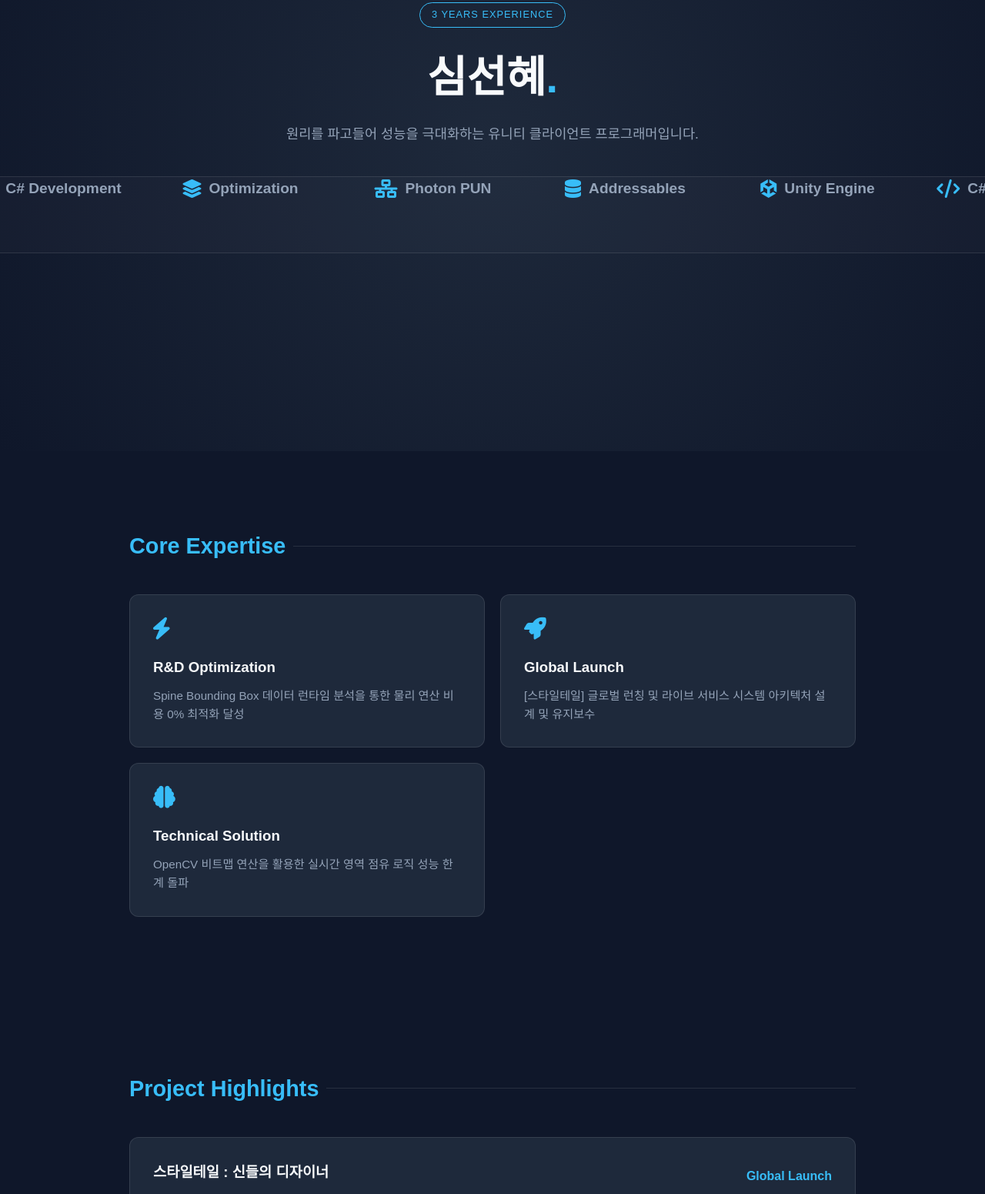
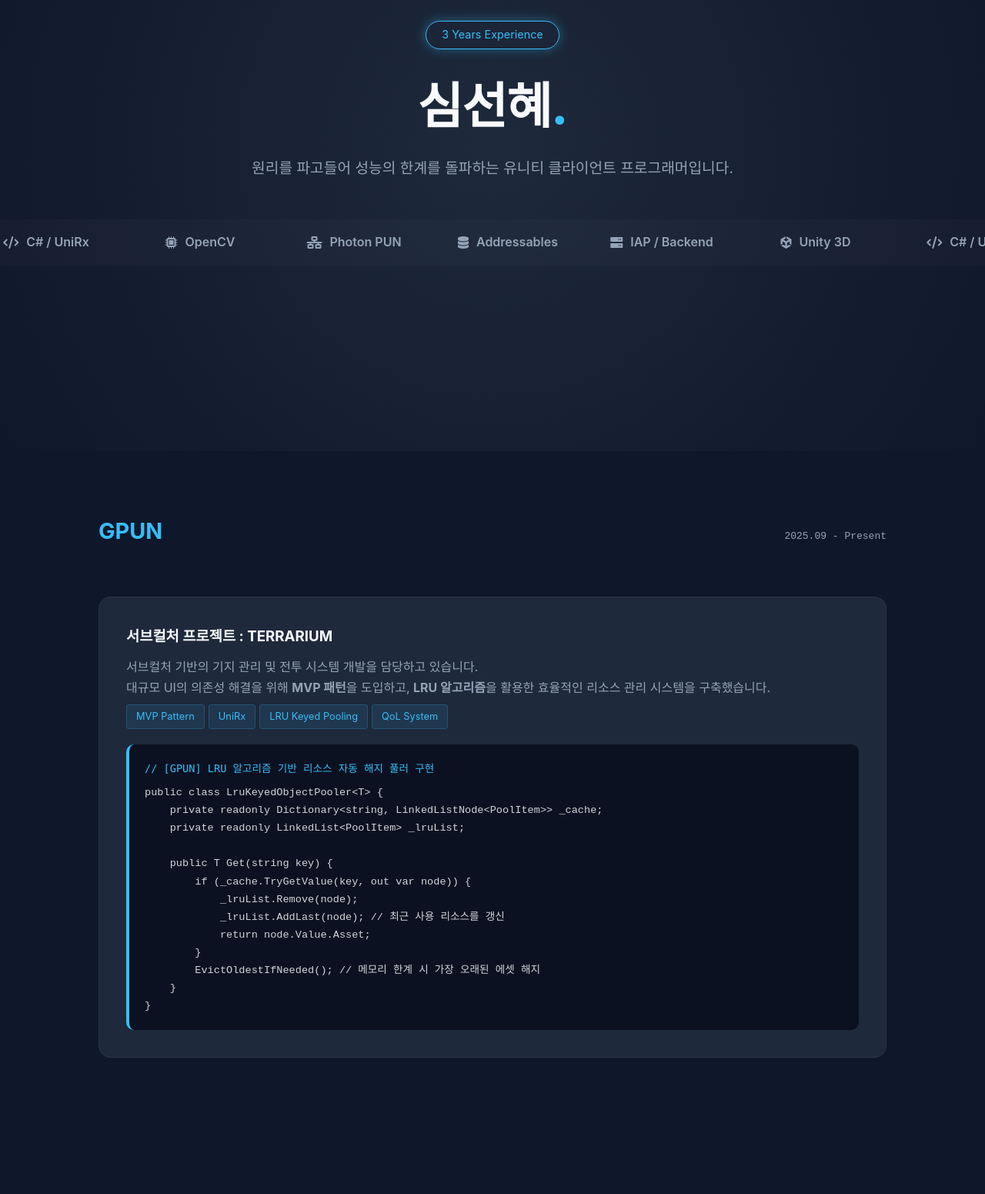
Before and after one commit to seonsun986/portfolio, a plain HTML site: page index.html in a window 1280 px wide. Shown: the part 214-1765 px from the top of the page at 77% size. Drawn offline with Linux system fonts and the light colour scheme.

Commit message:
Add files via upload

```diff
--- a/index.html
+++ b/index.html
@@ -3,36 +3,38 @@
 <head>
     <meta charset="UTF-8">
     <meta name="viewport" content="width=device-width, initial-scale=1.0">
-    <title>심선혜 | Game Client Programmer</title>
-    <!-- FontAwesome for Icons -->
+    <title>심선혜 | Unity Client Programmer Portfolio</title>
     <link rel="stylesheet" href="https://cdnjs.cloudflare.com/ajax/libs/font-awesome/6.0.0/css/all.min.css">
     <style>
         :root {
             --bg-color: #0f172a;
             --card-bg: #1e293b;
-            --primary-color: #38bdf8; /* 네온 블루 단일 포인트 */
+            --primary-color: #38bdf8; /* 네온 블루 */
+            --secondary-color: #818cf8; /* 퍼플 블루 */
             --text-main: #f8fafc;
             --text-dim: #94a3b8;
-            --border-color: rgba(255, 255, 255, 0.1);
+            --code-bg: #0b1120;
+            --neon-glow: 0 0 15px rgba(56, 189, 248, 0.4);
         }
 
         * { margin: 0; padding: 0; box-sizing: border-box; }
         body {
             background-color: var(--bg-color);
             color: var(--text-main);
-            font-family: 'Pretendard', sans-serif;
-            line-height: 1.6;
+            font-family: 'Pretendard', -apple-system, sans-serif;
+            line-height: 1.7;
+            overflow-x: hidden;
         }
 
-        /* [1. 가독성] 모바일 브레이크 포인트 설정 */
+        /* Utility */
         .mobile-br { display: none; }
-        @media (max-width: 768px) {
-            .mobile-br { display: block; }
-            h1 { font-size: 2.2rem !important; }
-            section { padding: 60px 20px !important; }
-        }
+        @media (max-width: 768px) { .mobile-br { display: block; } }
+        section { padding: 80px 10%; max-width: 1300px; margin: 0 auto; }
+        h2 { font-size: 2rem; margin-bottom: 40px; display: flex; align-items: center; gap: 15px; }
+        h2::after { content: ""; flex: 1; height: 1px; background: rgba(255,255,255,0.1); }
+        .tag { background: rgba(56, 189, 248, 0.1); color: var(--primary-color); padding: 4px 12px; border-radius: 4px; font-size: 0.8rem; border: 1px solid rgba(56, 189, 248, 0.2); margin-right: 5px; margin-top: 8px; display: inline-block; }
 
-        /* Header */
+        /* Hero Section */
         header {
             height: 100vh;
             display: flex;
@@ -42,106 +44,48 @@
             text-align: center;
             background: radial-gradient(circle at center, #1e293b 0%, #0f172a 100%);
         }
+        .hero-badge { border: 1px solid var(--primary-color); color: var(--primary-color); padding: 5px 20px; border-radius: 30px; font-size: 0.9rem; margin-bottom: 20px; box-shadow: var(--neon-glow); }
+        h1 { font-size: 4rem; margin-bottom: 10px; font-weight: 800; letter-spacing: -1px; }
+        .subtitle { font-size: 1.2rem; color: var(--text-dim); max-width: 700px; }
 
-        .hero-badge {
-            border: 1px solid var(--primary-color);
-            color: var(--primary-color);
-            padding: 5px 15px;
-            border-radius: 30px;
-            font-size: 0.8rem;
-            margin-bottom: 20px;
-            text-transform: uppercase;
-            letter-spacing: 1px;
+        /* Tech Rolling Banner */
+        .slider { width: 100%; height: 60px; overflow: hidden; background: rgba(255,255,255,0.02); margin-top: 50px; display: flex; align-items: center; }
+        .slide-track { display: flex; width: calc(200px * 12); animation: scroll 25s linear infinite; }
+        .slide { width: 200px; display: flex; align-items: center; justify-content: center; gap: 10px; color: var(--text-dim); font-weight: 600; }
+        @keyframes scroll { 0% { transform: translateX(0); } 100% { transform: translateX(calc(-200px * 6)); } }
+
+        /* Work Experience Cards */
+        .work-box { margin-bottom: 60px; }
+        .work-header { display: flex; justify-content: space-between; align-items: baseline; margin-bottom: 20px; flex-wrap: wrap; }
+        .work-title { font-size: 1.8rem; color: var(--primary-color); }
+        .work-date { color: var(--text-dim); font-family: monospace; }
+
+        .card {
+            background: var(--card-bg);
+            padding: 35px;
+            border-radius: 16px;
+            border: 1px solid rgba(255,255,255,0.05);
+            transition: all 0.3s ease;
+            margin-bottom: 25px;
+        }
+        .card:hover { transform: translateY(-5px); border-color: var(--primary-color); box-shadow: var(--neon-glow); }
+
+        /* Code Block */
+        .code-window {
+            background: var(--code-bg);
+            border-radius: 10px;
+            padding: 20px;
+            margin-top: 20px;
+            font-family: 'Fira Code', 'Consolas', monospace;
+            font-size: 0.85rem;
+            overflow-x: auto;
+            border-left: 4px solid var(--primary-color);
         }
 
-        h1 { font-size: 3.5rem; margin-bottom: 15px; font-weight: 800; color: var(--text-main); }
-        .subtitle { font-size: 1.1rem; color: var(--text-dim); }
-
-        /* [4. 동적요소] 무한 롤링 배너 (Tech Stack) */
-        .slider {
-            width: 100%;
-            height: 100px;
-            margin: 40px 0;
-            overflow: hidden;
-            position: relative;
-            background: rgba(255, 255, 255, 0.02);
-            border-top: 1px solid var(--border-color);
-            border-bottom: 1px solid var(--border-color);
-        }
-
-        .slide-track {
-            display: flex;
-            width: calc(250px * 10);
-            animation: scroll 20s linear infinite;
-        }
-
-        .slide {
-            width: 250px;
-            display: flex;
-            align-items: center;
-            justify-content: center;
-            gap: 10px;
-            font-weight: 600;
-            color: var(--text-dim);
-            font-size: 1.2rem;
-        }
-
-        .slide i { color: var(--primary-color); font-size: 1.5rem; }
-
-        @keyframes scroll {
-            0% { transform: translateX(0); }
-            100% { transform: translateX(calc(-250px * 5)); }
-        }
-
-        /* Main Content */
-        section { padding: 100px 10%; max-width: 1200px; margin: 0 auto; }
-        h2 {
-            font-size: 1.8rem;
-            margin-bottom: 40px;
-            color: var(--primary-color);
-            display: flex;
-            align-items: center;
-            gap: 10px;
-        }
-        h2::after { content: ""; flex: 1; height: 1px; background: var(--border-color); }
-
-        /* [2. 통일성] 카드 디자인 */
-        .grid { display: grid; grid-template-columns: repeat(auto-fit, minmax(320px, 1fr)); gap: 20px; }
-        .card {
-            background: var(--card-bg);
-            padding: 30px;
-            border-radius: 12px;
-            border: 1px solid var(--border-color);
-            transition: all 0.3s ease;
-        }
-        .card:hover { border-color: var(--primary-color); transform: translateY(-5px); }
-        .card i { color: var(--primary-color); margin-bottom: 20px; font-size: 1.8rem; }
-        .card h3 { margin-bottom: 10px; }
-        .card p { color: var(--text-dim); font-size: 0.95rem; }
-
-        /* Tag Style */
-        .tags { margin-top: 20px; display: flex; flex-wrap: wrap; gap: 8px; }
-        .tag {
-            background: rgba(56, 189, 248, 0.1);
-            color: var(--primary-color);
-            padding: 4px 10px;
-            border-radius: 4px;
-            font-size: 0.75rem;
-            border: 1px solid rgba(56, 189, 248, 0.2);
-        }
-
-        /* [3. 기능] 링크 연동 */
-        .social-links a {
-            color: var(--text-main);
-            font-size: 1.8rem;
-            margin: 0 15px;
-            text-decoration: none;
-            transition: color 0.3s;
-        }
+        /* Footer */
+        footer { padding: 100px 10%; text-align: center; border-top: 1px solid rgba(255,255,255,0.05); }
+        .social-links a { color: var(--text-main); font-size: 2rem; margin: 0 20px; transition: 0.3s; }
         .social-links a:hover { color: var(--primary-color); }
-
-        footer { text-align: center; padding: 100px 0; border-top: 1px solid var(--border-color); }
-
     </style>
 </head>
 <body>
@@ -149,87 +93,143 @@
     <header>
         <div class="hero-badge">3 Years Experience</div>
         <h1>심선혜<span style="color:var(--primary-color);">.</span></h1>
-        <p class="subtitle">
-            원리를 파고들어 성능을 극대화하는 <br class="mobile-br">
-            유니티 클라이언트 프로그래머입니다.
-        </p>
+        <p class="subtitle">원리를 파고들어 성능의 한계를 돌파하는 <br class="mobile-br"> 유니티 클라이언트 프로그래머입니다.</p>
 
-        <!-- [4. 동적요소] 로고 롤링 배너 -->
         <div class="slider">
             <div class="slide-track">
-                <div class="slide"><i class="fab fa-unity"></i> Unity Engine</div>
-                <div class="slide"><i class="fas fa-code"></i> C# Development</div>
-                <div class="slide"><i class="fas fa-layer-group"></i> Optimization</div>
+                <div class="slide"><i class="fab fa-unity"></i> Unity 3D</div>
+                <div class="slide"><i class="fas fa-code"></i> C# / UniRx</div>
+                <div class="slide"><i class="fas fa-microchip"></i> OpenCV</div>
                 <div class="slide"><i class="fas fa-network-wired"></i> Photon PUN</div>
                 <div class="slide"><i class="fas fa-database"></i> Addressables</div>
-                <!-- 무한 루프를 위한 복제 -->
-                <div class="slide"><i class="fab fa-unity"></i> Unity Engine</div>
-                <div class="slide"><i class="fas fa-code"></i> C# Development</div>
-                <div class="slide"><i class="fas fa-layer-group"></i> Optimization</div>
+                <div class="slide"><i class="fas fa-server"></i> IAP / Backend</div>
+                <!-- Duplicate for Loop -->
+                <div class="slide"><i class="fab fa-unity"></i> Unity 3D</div>
+                <div class="slide"><i class="fas fa-code"></i> C# / UniRx</div>
+                <div class="slide"><i class="fas fa-microchip"></i> OpenCV</div>
                 <div class="slide"><i class="fas fa-network-wired"></i> Photon PUN</div>
                 <div class="slide"><i class="fas fa-database"></i> Addressables</div>
+                <div class="slide"><i class="fas fa-server"></i> IAP / Backend</div>
             </div>
         </div>
     </header>
 
-    <section>
-        <h2>Core Expertise</h2>
-        <div class="grid">
-            <div class="card">
-                <i class="fas fa-bolt"></i>
-                <h3>R&D Optimization</h3>
-                <p>Spine Bounding Box 데이터 런타임 분석을 <br class="mobile-br"> 통한 물리 연산 비용 0% 최적화 달성</p>
+    <!-- [EXPERIENCE 1] GPUN -->
+    <section id="gpun">
+        <div class="work-header">
+            <h2 class="work-title">GPUN</h2>
+            <span class="work-date">2025.09 - Present</span>
+        </div>
+        <div class="card">
+            <h3>서브컬처 프로젝트 : TERRARIUM</h3>
+            <p style="color: var(--text-dim); margin-top: 10px;">
+                서브컬처 기반의 기지 관리 및 전투 시스템 개발을 담당하고 있습니다. <br>
+                대규모 UI의 의존성 해결을 위해 <strong>MVP 패턴</strong>을 도입하고, <strong>LRU 알고리즘</strong>을 활용한 효율적인 리소스 관리 시스템을 구축했습니다.
+            </p>
+            <div class="tags">
+                <span class="tag">MVP Pattern</span><span class="tag">UniRx</span><span class="tag">LRU Keyed Pooling</span><span class="tag">QoL System</span>
             </div>
-            <div class="card">
-                <i class="fas fa-rocket"></i>
-                <h3>Global Launch</h3>
-                <p>[스타일테일] 글로벌 런칭 및 라이브 <br class="mobile-br"> 서비스 시스템 아키텍처 설계 및 유지보수</p>
-            </div>
-            <div class="card">
-                <i class="fas fa-brain"></i>
-                <h3>Technical Solution</h3>
-                <p>OpenCV 비트맵 연산을 활용한 <br class="mobile-br"> 실시간 영역 점유 로직 성능 한계 돌파</p>
+
+            <div class="code-window">
+                <div style="color: var(--primary-color); margin-bottom: 8px;">// [GPUN] LRU 알고리즘 기반 리소스 자동 해지 풀러 구현</div>
+<pre style="color: #d1d5db;">
+public class LruKeyedObjectPooler&lt;T&gt; {
+    private readonly Dictionary&lt;string, LinkedListNode&lt;PoolItem&gt;&gt; _cache;
+    private readonly LinkedList&lt;PoolItem&gt; _lruList;
+
+    public T Get(string key) {
+        if (_cache.TryGetValue(key, out var node)) {
+            _lruList.Remove(node);
+            _lruList.AddLast(node); // 최근 사용 리소스를 갱신
+            return node.Value.Asset;
+        }
+        EvictOldestIfNeeded(); // 메모리 한계 시 가장 오래된 에셋 해지
+    }
+}</pre>
             </div>
         </div>
     </section>
 
-    <section>
-        <h2>Project Highlights</h2>
-        <!-- 스타일테일 -->
-        <div class="card" style="margin-bottom: 20px;">
-            <div style="display:flex; justify-content: space-between; align-items: center;">
-                <h3>스타일테일 : 신들의 디자이너</h3>
-                <span style="color: var(--primary-color); font-weight: bold;">Global Launch</span>
+    <!-- [EXPERIENCE 2] 페퍼콘 -->
+    <section id="peppercorn">
+        <div class="work-header">
+            <h2 class="work-title">페퍼콘 (Peppercorn)</h2>
+            <span class="work-date">2023.05 - 2025.05</span>
+        </div>
+        <div class="card">
+            <h3>스타일테일 : 신들의 디자이너</h3>
+            <p style="color: var(--text-dim); margin-top: 10px;">
+                글로벌 런칭 클라이언트 메인 개발자로 참여했습니다. <br>
+                Spine Bounding Box를 직접 제어하는 <strong>물리 최적화 R&D</strong>와 <strong>계층형 레드닷 시스템</strong> 설계를 주도했습니다.
+            </p>
+            <div class="tags">
+                <span class="tag">Spine R&D</span><span class="tag">Global IAP</span><span class="tag">Red Dot System</span><span class="tag">NavMesh2D</span>
             </div>
-            <p style="margin-top:15px;">별도의 Physics2D 모듈 없이 Spine 구조 분석만으로 <br class="mobile-br"> 정밀한 터치 인터랙션을 구현하여 성능을 최적화했습니다.</p>
-            <div class="tags">
-                <span class="tag">IAP</span><span class="tag">Addressables</span><span class="tag">Localization</span><span class="tag">Spine</span>
+
+            <div class="code-window">
+                <div style="color: var(--primary-color); margin-bottom: 8px;">// [스타일테일] Spine Vertex 데이터를 월드 좌표로 변환하여 콜라이더 갱신</div>
+<pre style="color: #d1d5db;">
+private void UpdateSpineHitbox(BoundingBoxAttachment box, Slot slot) {
+    float[] worldVertices = new float[box.WorldVerticesLength];
+    box.ComputeWorldVertices(slot, 0, box.WorldVerticesLength, worldVertices, 0, 2);
+
+    Vector2[] newPoints = new Vector2[worldVertices.Length / 2];
+    for (int i = 0; i < newPoints.Length; i++) {
+        newPoints[i] = new Vector2(worldVertices[i*2], worldVertices[i*2+1]);
+    }
+    polygonCollider.SetPath(0, newPoints); // 물리 엔진 연산 없이 정밀 터치 구현
+}</pre>
             </div>
         </div>
-        <!-- 스플래툰 -->
-        <div class="card">
-            <h3>Splatoon 3 Clone Project</h3>
-            <p style="margin-top:15px;">OpenCV 연산을 도입하여 수만 개의 픽셀 연산을 <br class="mobile-br"> 비트 연산으로 최적화, 8인 멀티플레이 60FPS를 확보했습니다.</p>
-            <div class="tags">
-                <span class="tag">OpenCV</span><span class="tag">Photon</span><span class="tag">Performance Tuning</span>
+    </section>
+
+    <!-- [PROJECTS] Technical Challenge -->
+    <section id="projects">
+        <h2>Technical Challenges</h2>
+        <div class="grid" style="display: grid; grid-template-columns: repeat(auto-fit, minmax(400px, 1fr)); gap: 20px;">
+            <!-- Splatoon 3 -->
+            <div class="card">
+                <h3>SPLATOON 3 모작 (Optimization)</h3>
+                <p style="color: var(--text-dim); margin: 15px 0;">
+                    실시간 잉크 점유율 판정의 병목을 <strong>OpenCV 비트맵 연산</strong>으로 해결했습니다. CPU 부하를 80% 절감하여 상시 60FPS를 확보했습니다.
+                </p>
+                <div class="tags">
+                    <span class="tag">OpenCV</span><span class="tag">Photon PUN</span><span class="tag">Shader Graph</span>
+                </div>
+            </div>
+            <!-- Cat in Bookshelf -->
+            <div class="card">
+                <h3>책장 속 고양이 (Award Winner)</h3>
+                <p style="color: var(--text-dim); margin: 15px 0;">
+                    과기부 최우수상 수상작. JSON 데이터 기반 동화 제작 에디터를 구축하고, 저사양 모바일 기기를 위한 <strong>Texture & Occlusion Culling</strong>을 최적화했습니다.
+                </p>
+                <div class="tags">
+                    <span class="tag">JSON Editor</span><span class="tag">Mobile Optimization</span><span class="tag">Photon</span>
+                </div>
+            </div>
+            <!-- Area Judgement -->
+            <div class="card">
+                <h3>좌표 및 지형 처리 도구 개발</h3>
+                <p style="color: var(--text-dim); margin: 15px 0;">
+                    텍스트 데이터를 파싱하여 지형을 자동 생성하는 툴 제작. <strong>벡터 외적(Cross Product)</strong>을 활용한 지형 안팎 판정 알고리즘을 직접 설계했습니다.
+                </p>
+                <div class="tags">
+                    <span class="tag">Vector Math</span><span class="tag">Custom Editor Tool</span><span class="tag">Vertex Mapping</span>
+                </div>
             </div>
         </div>
     </section>
 
     <footer>
-        <h2 style="justify-content: center; border:none;">Get In Touch</h2>
-        <p style="color: var(--text-dim); margin-bottom: 30px;">
-            기술적 난제를 즐기며 확장 가능한 코드를 고민합니다.<br class="mobile-br">
-            저와 함께 시너지를 낼 팀을 찾고 있습니다.
-        </p>
-        <!-- [3. 기능] 새 창 열기 적용 -->
+        <h2>Contact Me</h2>
+        <p style="color: var(--text-dim); margin-bottom: 40px;">함께 시너지를 낼 준비가 된 개발자 심선혜입니다.</p>
         <div class="social-links">
-            <a href="mailto:ap05229@gmail.com" title="Email"><i class="fas fa-envelope"></i></a>
-            <a href="https://github.com/seonsun986" target="_blank" title="GitHub"><i class="fab fa-github"></i></a>
-            <a href="https://linkedin.com" target="_blank" title="LinkedIn"><i class="fab fa-linkedin"></i></a>
+            <a href="mailto:ap05229@gmail.com" target="_blank"><i class="fas fa-envelope"></i></a>
+            <a href="https://github.com/seonsun986" target="_blank"><i class="fab fa-github"></i></a>
+            <a href="https://linkedin.com" target="_blank"><i class="fab fa-linkedin"></i></a>
         </div>
-        <p style="margin-top: 50px; font-size: 0.8rem; color: var(--text-dim);">
-            &copy; 2026 SeonHye Sim. Developed with Passion.
+        <p style="margin-top: 60px; font-size: 0.8rem; color: var(--text-dim);">
+            &copy; 2026 SeonHye Sim. Built with Unity Spirit.
         </p>
     </footer>
 
```
